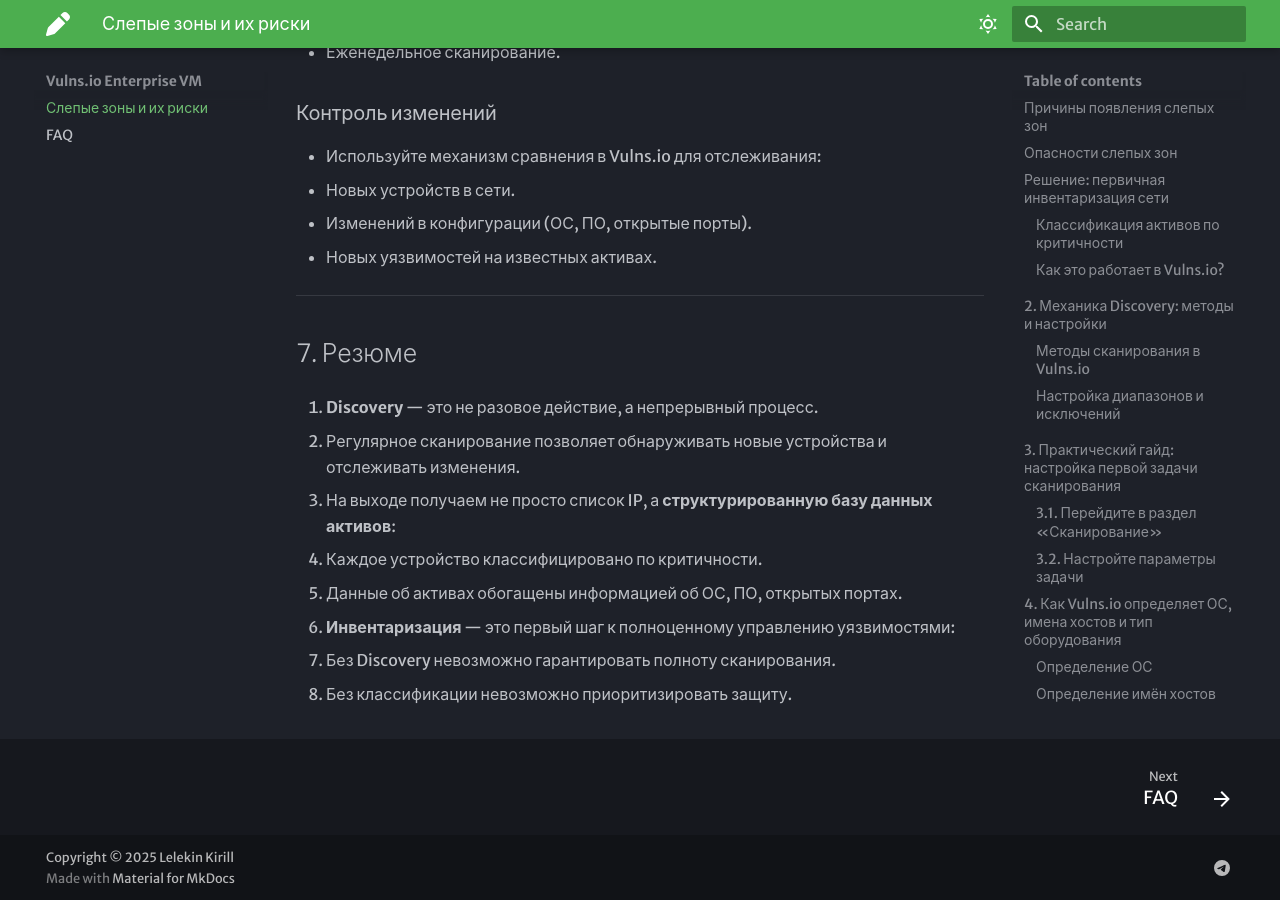
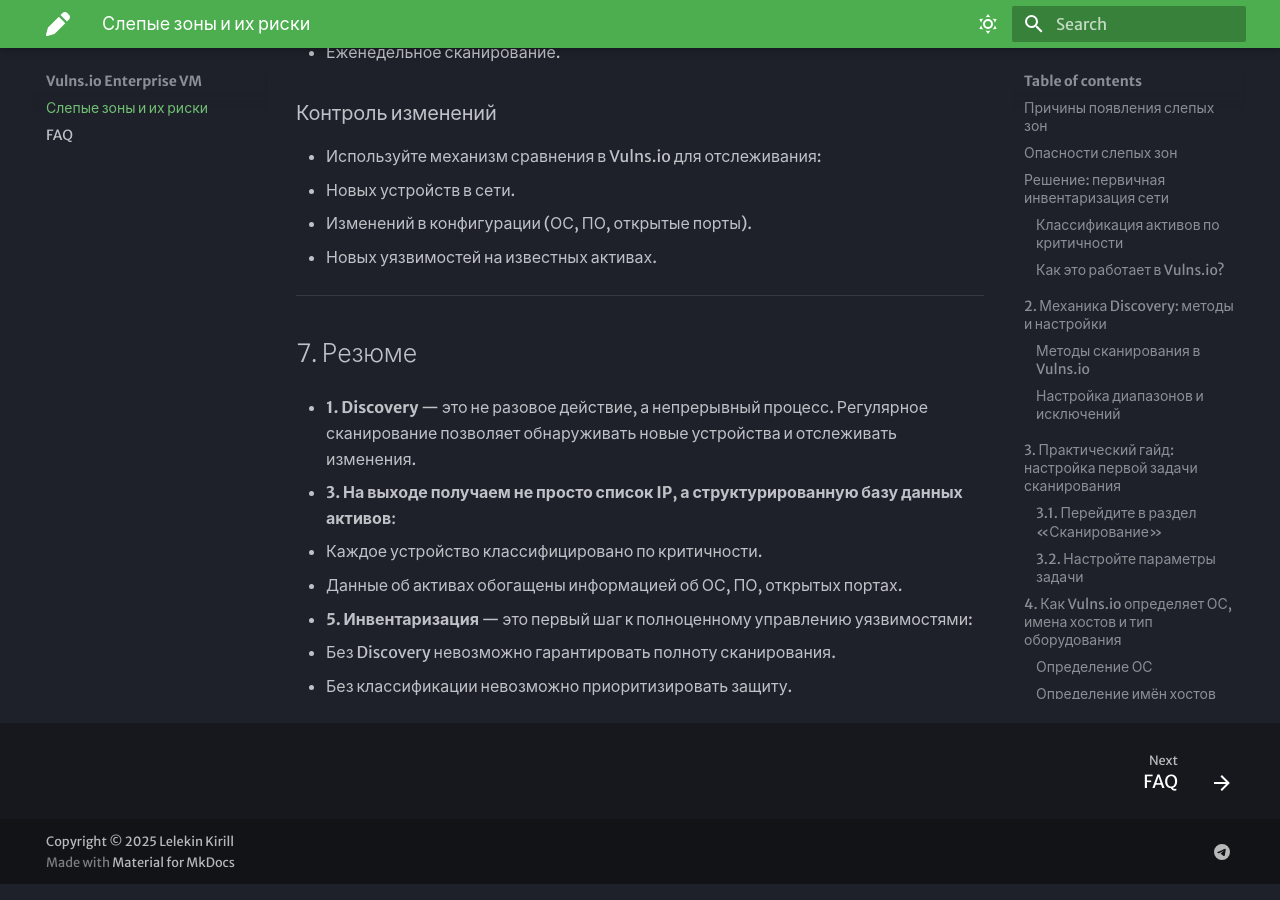
Before and after one commit to lelekinkirill96/mkdocs_portfolio, an MkDocs documentation site: the page built from docs/index.md, in a window 1280 px wide and 900 px high, scrolled down 7065 px. Built offline with MkDocs 1.6.1 and Material for MkDocs 9.7.7, drawn with Linux system fonts in a browser that asks for light colours.

Commit message:
Update index.md

```diff
--- a/docs/index.md
+++ b/docs/index.md
@@ -193,18 +193,13 @@
 
 ## 7. Резюме
 
-1. **Discovery** — это не разовое действие, а непрерывный процесс.
+- **1. Discovery** — это не разовое действие, а непрерывный процесс.
+  Регулярное сканирование позволяет обнаруживать новые устройства и отслеживать изменения.
 
-   - Регулярное сканирование позволяет обнаруживать новые устройства и отслеживать изменения.
+- **3. На выходе получаем не просто список IP, а структурированную базу данных активов**:
+  - Каждое устройство классифицировано по критичности.
+  - Данные об активах обогащены информацией об ОС, ПО, открытых портах.
 
-3. На выходе получаем не просто список IP, а **структурированную базу данных активов**:
-
-   - Каждое устройство классифицировано по критичности.
-
-   - Данные об активах обогащены информацией об ОС, ПО, открытых портах.
-
-5. **Инвентаризация** — это первый шаг к полноценному управлению уязвимостями:
-
-   - Без Discovery невозможно гарантировать полноту сканирования.
-
-   - Без классификации невозможно приоритизировать защиту.
+- **5. Инвентаризация** — это первый шаг к полноценному управлению уязвимостями:
+  - Без Discovery невозможно гарантировать полноту сканирования.
+  - Без классификации невозможно приоритизировать защиту.
```
